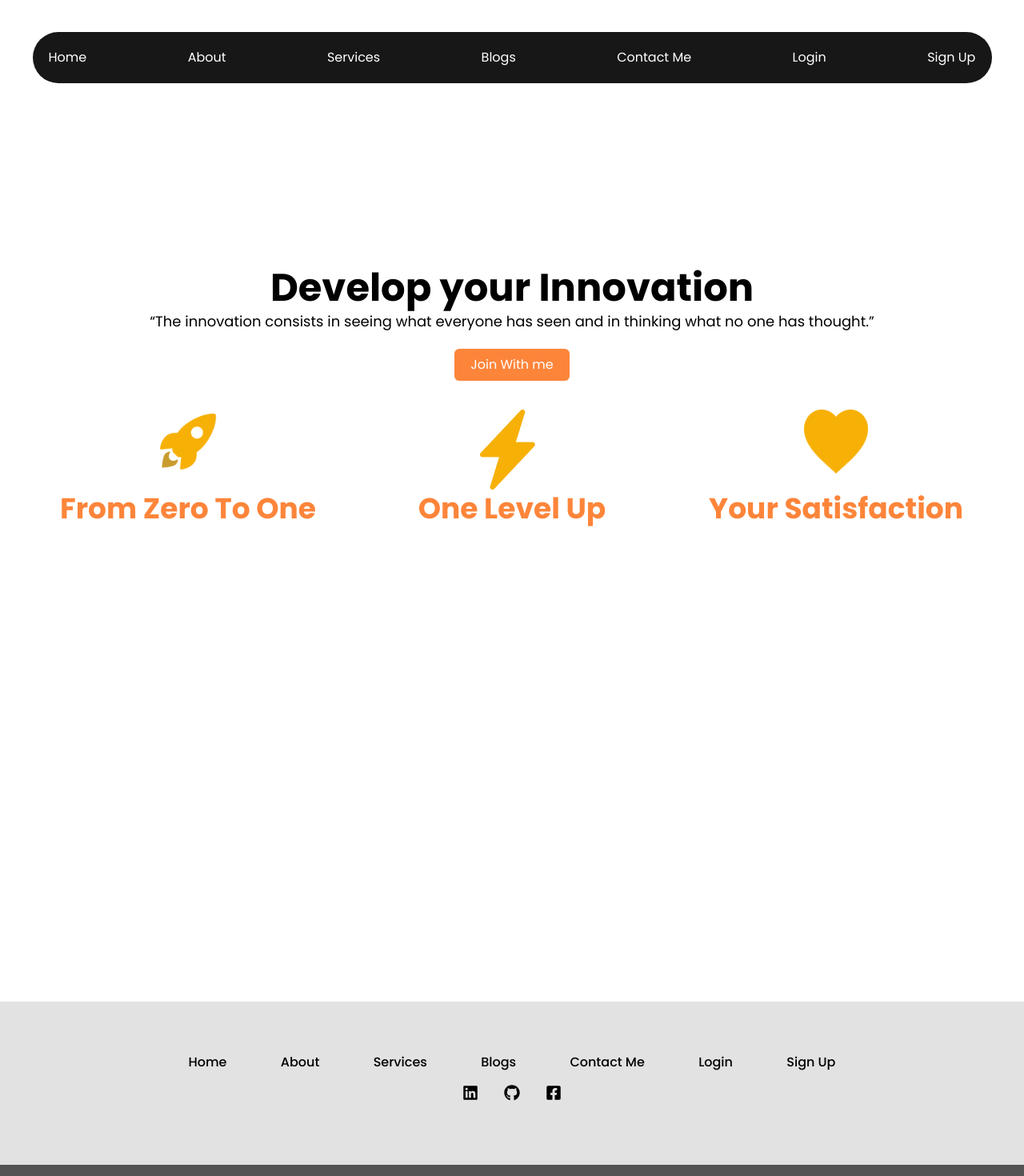
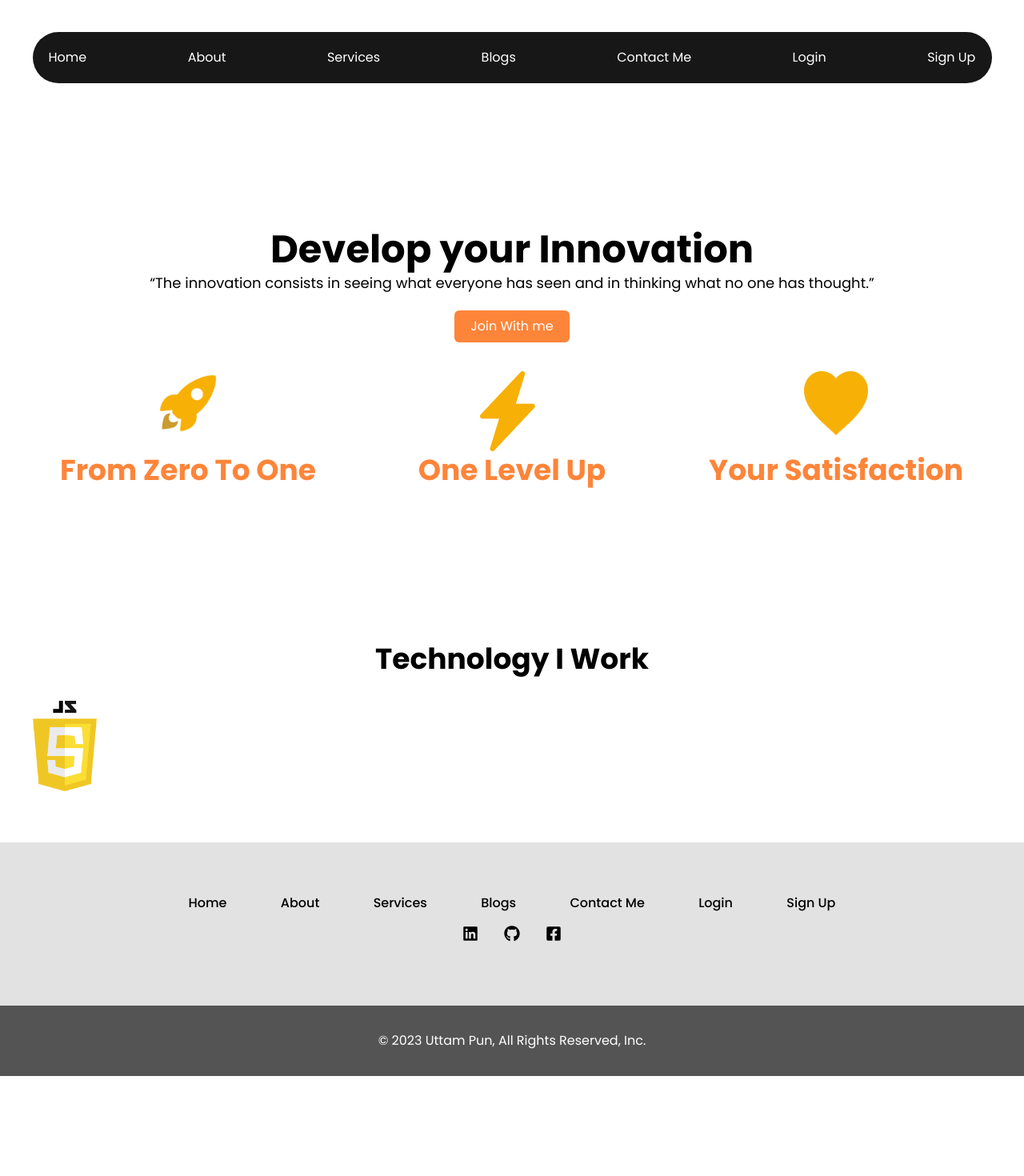
Before and after one commit to uttampun44/portfolio, a Next.js app in the folder portfolio-frontend/: page /about in a window 1280 px wide. Shown: the top 1470 px of the page at 80% size. After the commit the page ends 1345 px from the top, so only its background shows below. Built offline with nearby package versions, Linux system fonts and the light colour scheme.

Commit message:
section: icon added

```diff
--- a/portfolio-frontend/app/about/page.tsx
+++ b/portfolio-frontend/app/about/page.tsx
@@ -7,12 +7,13 @@ import Image from "next/image";
 import DevelopOne from "@/public/images/rocket.png";
 import DevelopTwo from "@/public/images/Group.png";
 import DevelopThree from "@/public/images/satisfaction.png";
+import Js from "@/public/images/javascript.png";
 
 export default function About(){
     return(
         <FrontLayout>
            <section>
-               <div className="aboutHeroSection max-w-main-max-width w-full mx-auto py-48">
+               <div className="aboutHeroSection max-w-main-max-width w-full mx-auto py-36">
                     <div className="heroContent text-center">
                            <h2 className="text-5xl font-bold">Develop your Innovation</h2>
                            <p className="text-lg font-normal my-1">“The innovation consists in seeing what everyone has seen and in thinking what no one has thought.”</p>
@@ -62,8 +63,15 @@ export default function About(){
            </section>
 
           <section>
-          <div className="sectionUsed max-w-main-max-width w-full mx-auto py-48">
+          <div className="sectionUsed max-w-main-max-width w-full mx-auto py-8">
+                  <Title title="Technology I Work" className="font-bold text-4xl text-center" />
 
+                  <div className="technologyIcon my-8 ">
+                    <ul className="flex">
+                       <li> <Image src={Js} alt="js" width={80} height={80} quality={100} /></li>
+                    </ul>
+
+                  </div>
             </div>
           </section>
         </FrontLayout>
```
Also changed, not shown: portfolio-frontend/public/images/javascript.png (added).
